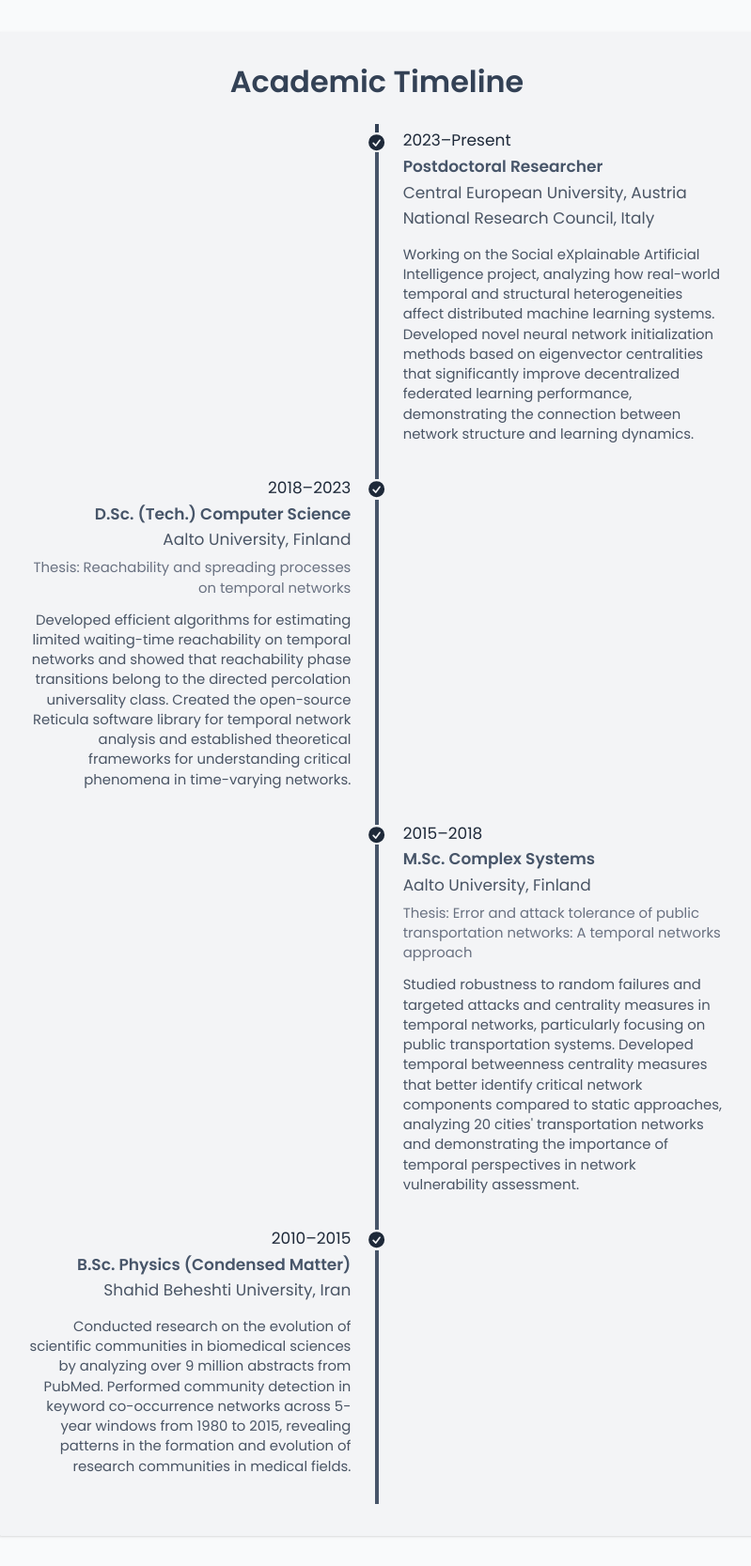
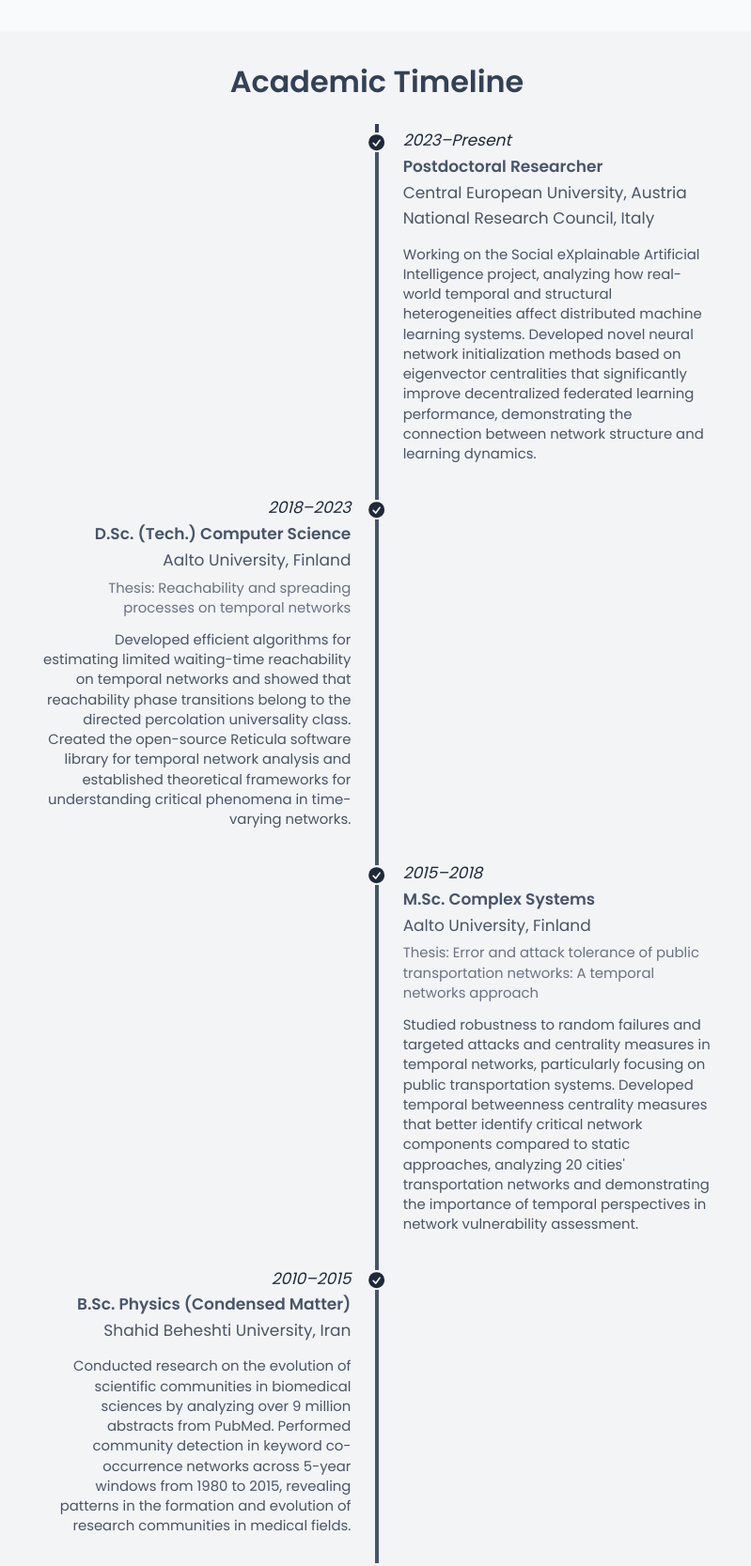
Before and after one commit to arashbm/arash.network, a website: page index.html in a window 1280 px wide. Shown: the part 1640-3307 px from the top of the page at 94% size, without its empty margins (239-1038 px from the left). Drawn offline with nearby package versions, Linux system fonts and the light colour scheme; files that its build step writes are made by us from their sources.

Commit message:
some style changes

```diff
--- a/index.html
+++ b/index.html
@@ -156,8 +156,8 @@
                   clip-rule="evenodd" />
               </svg>
             </div>
-            <div class="timeline-end mb-7 ml-4">
-              <p>2023–Present</p>
+            <div class="timeline-end mb-7 mx-4">
+              <p class="italic">2023–Present</p>
               <h4 class="font-semibold text-academic-gray">Postdoctoral Researcher</h4>
               <p class="text-gray-600">Central European University, Austria</p>
               <p class="text-gray-600">National Research Council, Italy</p>
@@ -171,8 +171,8 @@
           </li>
           <li>
             <hr class="bg-academic-gray" />
-            <div class="timeline-start mb-7 mr-4 text-right">
-              <p>2018–2023</p>
+            <div class="timeline-start mb-7 mx-4 md:text-right">
+              <p class="italic">2018–2023</p>
               <h4 class="font-semibold text-academic-gray">D.Sc. (Tech.) Computer Science</h4>
               <p class="text-gray-600">Aalto University, Finland</p>
               <p class="text-sm text-gray-500 mt-1">Thesis: Reachability and spreading processes on temporal networks
@@ -201,8 +201,8 @@
                   clip-rule="evenodd" />
               </svg>
             </div>
-            <div class="timeline-end mb-7 ml-4">
-              <p>2015–2018</p>
+            <div class="timeline-end mb-7 mx-4">
+              <p class="italic">2015–2018</p>
               <h4 class="font-semibold text-academic-gray">M.Sc. Complex Systems</h4>
               <p class="text-gray-600">Aalto University, Finland</p>
               <p class="text-sm text-gray-500 mt-1">Thesis: Error and attack tolerance of public transportation
@@ -218,8 +218,8 @@
           </li>
           <li>
             <hr class="bg-academic-gray" />
-            <div class="timeline-start mb-7 mr-4 text-right">
-              <p>2010–2015</p>
+            <div class="timeline-start mb-7 mx-4 md:text-right">
+              <p class="italic">2010–2015</p>
               <h4 class="font-semibold text-academic-gray">B.Sc. Physics (Condensed Matter)</h4>
               <p class="text-gray-600">Shahid Beheshti University, Iran</p>
               <p class="text-sm text-gray-600 mt-3">Conducted research on the evolution of scientific communities in
@@ -472,9 +472,9 @@
   </section>
 
   <!-- Footer -->
-  <footer class="bg-academic-blue text-white py-8">
-    <div class="max-w-2xl mx-auto px-6 text-center">
-      <p>&copy; 2024 Arash Badie-Modiri. All rights reserved.</p>
+  <footer class="bg-academic-blue text-white py-2">
+    <div class="max-w-4xl mx-auto px-6 text-center">
+      <p>The text of this page is licensed under a Creative Commons Attribution 4.0 International license.</p>
     </div>
   </footer>
 
```
